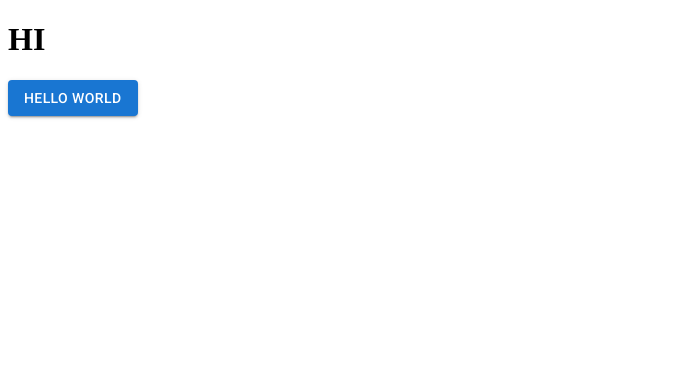
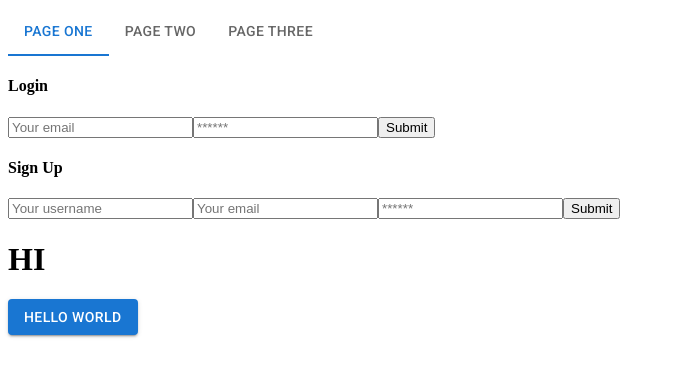
Before and after one commit to meck512/tourney_terra, a React (Create React App) app in the folder client/: page / in a window 1280 px wide. Shown: the top 376 px of the page, without its empty margins (0-676 px from the left). Built offline with nearby package versions, Linux system fonts and the light colour scheme.

Commit message:
nav, login, and sign up tamplates

```diff
--- /dev/null
+++ b/client/src/components/LoginForm.js
@@ -0,0 +1,63 @@
+import React, { useState } from 'react';
+
+const LoginForm = (props) => {
+  const [formState, setFormState] = useState({ email: '', password: '' });
+
+  // update state based on form input changes
+  const handleChange = (event) => {
+    const { name, value } = event.target;
+
+    setFormState({
+      ...formState,
+      [name]: value,
+    });
+  };
+
+  // submit form
+  const handleFormSubmit = async (event) => {
+    event.preventDefault();
+
+    // clear form values
+    setFormState({
+      email: '',
+      password: '',
+    });
+  };
+
+  return (
+    <main className='flex-row justify-center mb-4'>
+      <div className='col-12 col-md-6'>
+        <div className='card'>
+          <h4 className='card-header'>Login</h4>
+          <div className='card-body'>
+            <form onSubmit={handleFormSubmit}>
+              <input
+                className='form-input'
+                placeholder='Your email'
+                name='email'
+                type='email'
+                id='email'
+                value={formState.email}
+                onChange={handleChange}
+              />
+              <input
+                className='form-input'
+                placeholder='******'
+                name='password'
+                type='password'
+                id='password'
+                value={formState.password}
+                onChange={handleChange}
+              />
+              <button className='btn d-block w-100' type='submit'>
+                Submit
+              </button>
+            </form>
+          </div>
+        </div>
+      </div>
+    </main>
+  );
+};
+
+export default LoginForm;
--- /dev/null
+++ b/client/src/components/SignupForm.js
@@ -0,0 +1,66 @@
+import React, { useState } from 'react';
+
+const SignupForm = () => {
+  const [formState, setFormState] = useState({ username: '', email: '', password: '' });
+
+  // update state based on form input changes
+  const handleChange = (event) => {
+    const { name, value } = event.target;
+
+    setFormState({
+      ...formState,
+      [name]: value,
+    });
+  };
+
+  // submit form
+  const handleFormSubmit = async (event) => {
+    event.preventDefault();
+  };
+
+  return (
+    <main className='flex-row justify-center mb-4'>
+      <div className='col-12 col-md-6'>
+        <div className='card'>
+          <h4 className='card-header'>Sign Up</h4>
+          <div className='card-body'>
+            <form onSubmit={handleFormSubmit}>
+              <input
+                className='form-input'
+                placeholder='Your username'
+                name='username'
+                type='username'
+                id='username'
+                value={formState.username}
+                onChange={handleChange}
+              />
+              <input
+                className='form-input'
+                placeholder='Your email'
+                name='email'
+                type='email'
+                id='email'
+                value={formState.email}
+                onChange={handleChange}
+              />
+              <input
+                className='form-input'
+                placeholder='******'
+                name='password'
+                type='password'
+                id='password'
+                value={formState.password}
+                onChange={handleChange}
+              />
+              <button className='btn d-block w-100' type='submit'>
+                Submit
+              </button>
+            </form>
+          </div>
+        </div>
+      </div>
+    </main>
+  );
+};
+
+export default SignupForm;
--- a/client/src/components/nav.js
+++ b/client/src/components/nav.js
@@ -3,3 +3,38 @@
 // logout button
 
 // search button - search page - search form - search results page - search results list
+
+import * as React from 'react';
+import Box from '@mui/material/Box';
+import Tabs from '@mui/material/Tabs';
+import Tab from '@mui/material/Tab';
+
+function LinkTab(props) {
+  return (
+    <Tab
+      component="a"
+      onClick={(event) => {
+        event.preventDefault();
+      }}
+      {...props}
+    />
+  );
+}
+
+export default function NavTabs() {
+  const [value, setValue] = React.useState(0);
+
+  const handleChange = (event, newValue) => {
+    setValue(newValue);
+  };
+
+  return (
+    <Box sx={{ width: '100%' }}>
+      <Tabs value={value} onChange={handleChange} aria-label="nav tabs example">
+        <LinkTab label="Page One" href="/drafts" />
+        <LinkTab label="Page Two" href="/trash" />
+        <LinkTab label="Page Three" href="/spam" />
+      </Tabs>
+    </Box>
+  );
+}
--- a/client/src/pages/Home.js
+++ b/client/src/pages/Home.js
@@ -1,13 +1,16 @@
 import React from 'react';
 import Button from '@mui/material/Button';
 // import { Tabs } from '@mui/material';
-import userLoginForm from '../components/userLoginForm'
+import NavTabs from '../components/nav';
+import LoginForm from '../components/LoginForm';
+import SignupForm from '../components/SignupForm';
 
 function Home() {
   return (
       <div>
-
-<userLoginForm />
+<NavTabs/>
+<LoginForm/>
+<SignupForm/>
     <h1>HI</h1>
     <Button variant="contained">Hello World</Button>
     </div>
```
Also changed, not shown: client/src/components/footer.js (+13 -0 lines), client/src/components/header.js (+14 -0 lines), client/src/components/userLoginForm.js (deleted, +0 -80 lines), client/src/pages/404Error.js (+11 -0 lines), client/src/pages/UserProfile.js (+22 -0 lines), client/src/components/userSignupForm.js (deleted), 1 other file (tests, documents, lock files or other folders).
